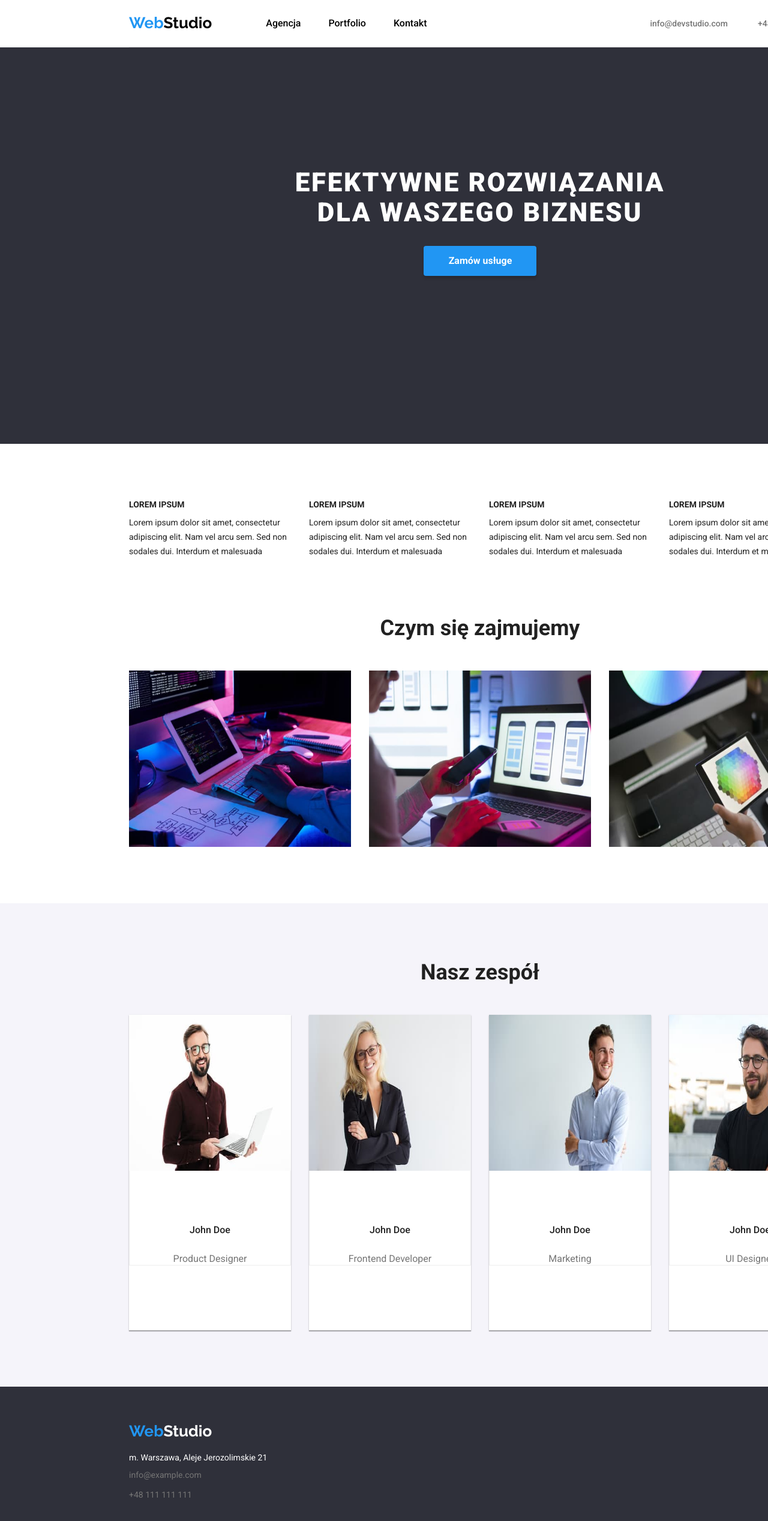
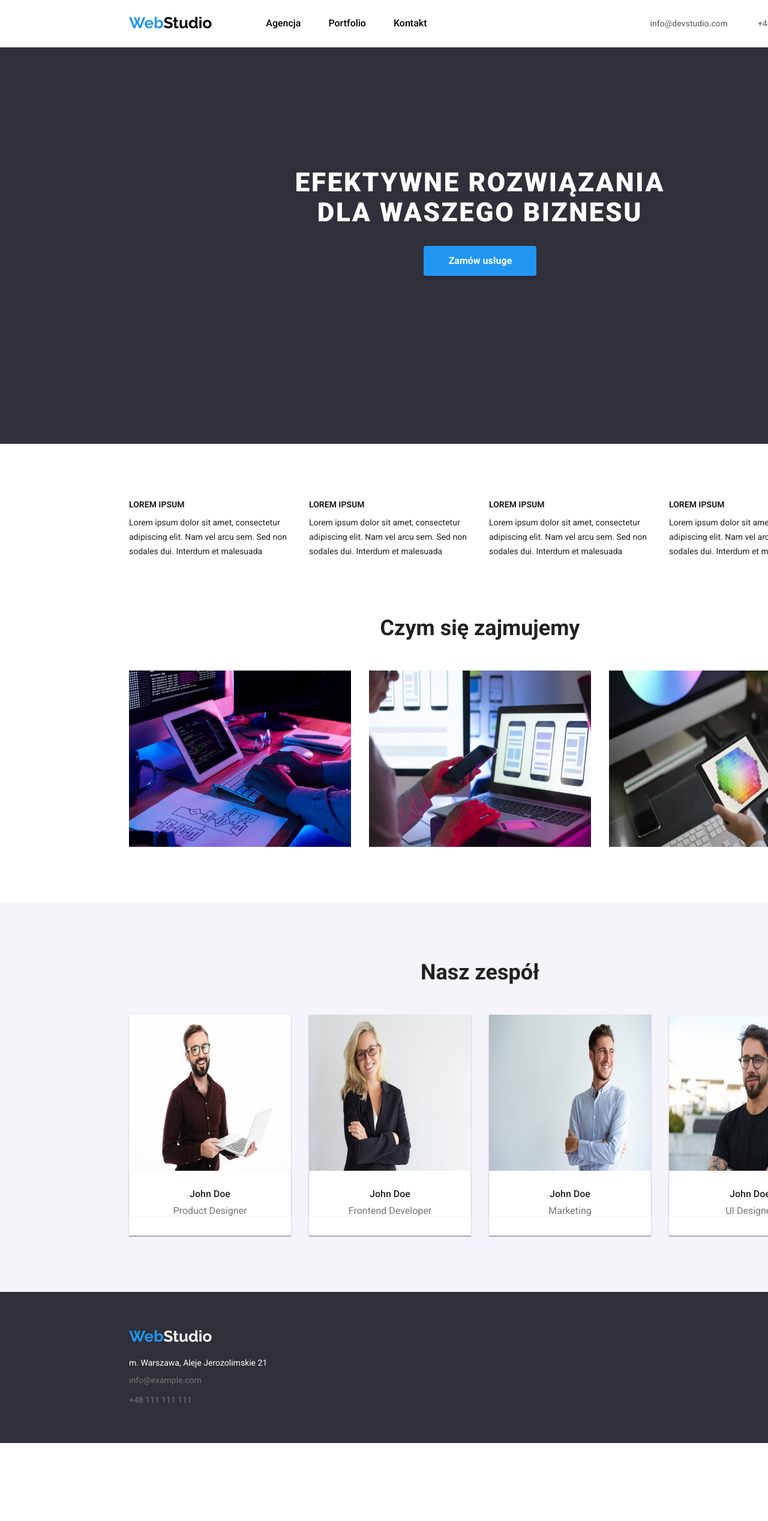
Before and after one commit to Damian136/goit-markup-hw-03, a plain HTML site: page index.html in a window 1280 px wide. Shown: the top 2536 px of the page at 60% size. After the commit the page ends 2406 px from the top, so only its background shows below. Drawn offline with nearby package versions, Linux system fonts and the light colour scheme.

Commit message:
Poprawka

```diff
--- a/css/style.css
+++ b/css/style.css
@@ -31,11 +31,13 @@ body {
   gap: 46px;
 }
 .navigation {
-  border-bottom: 1px solid #ececec;
   display: flex;
   align-items: center;
   padding-top: 24px;
   padding-bottom: 24px;
+}
+.page {
+  border-bottom: 1px solid #ececec;
 }
 .header-nav {
   font-family: "Raleway";
@@ -210,7 +212,7 @@ body {
 }
 .pictures {
   margin: 0px;
-  padding-bottom: 108px;
+  padding-bottom: 30px;
   background: #ffffff;
   box-shadow: 0px 1px 3px rgba(0, 0, 0, 0.12), 0px 1px 1px rgba(0, 0, 0, 0.14),
     0px 2px 1px rgba(0, 0, 0, 0.2);
@@ -226,13 +228,13 @@ body {
   font-size: 16px;
   color: var(--main-text-color);
   text-align: center;
-  padding-top: 90px;
+  padding-top: 30px;
 }
 .specialization {
   font-size: 16px;
   color: var(--contacts-header-color);
   text-align: center;
-  padding-top: 30px;
+  padding-top: 10px;
 }
 .description {
   display: flex;
@@ -288,20 +290,22 @@ body {
   box-shadow: 0px 3px 1px rgba(0, 0, 0, 0.1), 0px 1px 2px rgba(0, 0, 0, 0.08),
     0px 2px 2px rgba(0, 0, 0, 0.12);
 }
-.product {
+.photo-description {
   border-left: 1px solid #eeeeee;
   border-right: 1px solid #eeeeee;
   border-bottom: 1px solid #eeeeee;
+  padding: 20px 24px 4px 24px;
+}
+.product {
+  width: 370px;
 }
 .product-name {
   font-weight: 700;
   font-size: 18px;
-  padding: 20px 24px 4px 24px;
 }
 .product-description {
   font-size: 16px;
   color: var(--contacts-header-color);
-  padding: 4px 24px 20px 24px;
 }
 .product-center {
   display: flex;
--- a/index.html
+++ b/index.html
@@ -16,7 +16,7 @@
     />
   </head>
   <body>
-    <header>
+    <header class="page">
       <div class="container">
         <div class="navigation">
           <a href="index.html">
```
